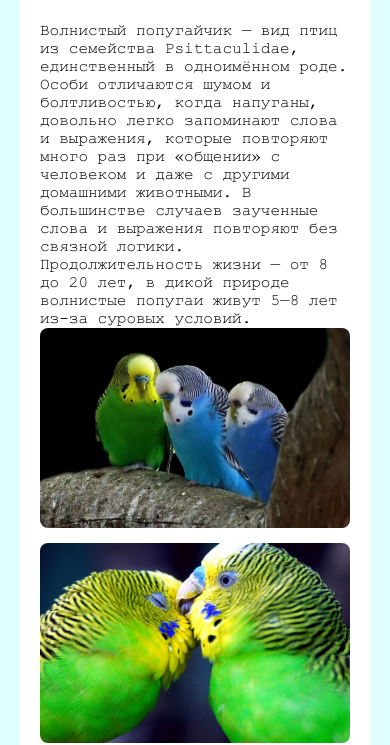
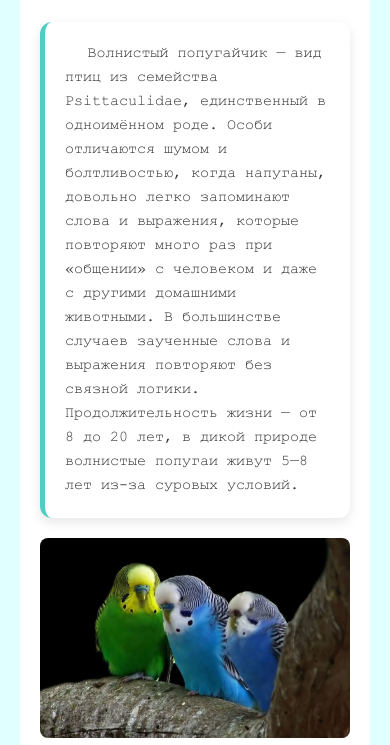
Before and after one commit to nah-bro-imma-deadman/PARROTGALLERY, a plain HTML site: page index.html in a window 390 px wide. Shown: the part 107-852 px from the top of the page. Drawn offline with Linux system fonts and the light colour scheme.

Commit message:
Update style.css

```diff
--- a/css/style.css
+++ b/css/style.css
@@ -13,7 +13,7 @@
 body {
     font-family: 'Courier New', monospace;
     background-color: #e0ffff;
-    color: #000000;
+    color: #000;
     padding: 20px;
 }
 
@@ -29,7 +29,7 @@ header {
     text-align: center;
     margin-bottom: 25px;
     padding-bottom: 15px;
-    border-bottom: 1px solid #cccccc;
+    border-bottom: 1px solid #ccc;
 }
 
 h1 {
@@ -39,7 +39,7 @@ h1 {
 
 .subtitle {
     font-size: 14px;
-    color: #666666;
+    color: #666;
 }
 
 .gallery {
@@ -59,10 +59,38 @@ h1 {
     display: block;
 }
 
+.description {
+    background: rgba(255, 255, 255, 0.95);
+    padding: 25px;
+    border-radius: 12px;
+    margin: 25px 0;
+    text-align: left;
+    font-size: 16px;
+    line-height: 1.7;
+    border-left: 5px solid #4ecdc4;
+    box-shadow: 0 4px 12px rgba(0, 0, 0, 0.1);
+    color: #333;
+    font-family: 'Courier New', Arial, sans-serif;
+}
+
+.description p {
+    margin: 0;
+    text-indent: 1.5em;
+}
+
 footer {
     text-align: center;
     padding-top: 15px;
-    border-top: 1px solid #cccccc;
+    border-top: 1px solid #ccc;
     font-size: 12px;
-    color: #888888;
+    color: #888;
 }
+
+@media (max-width: 390px) {
+    .description {
+        padding: 20px;
+        font-size: 15px;
+        line-height: 1.6;
+        margin: 20px 0;
+    }
+}
```
